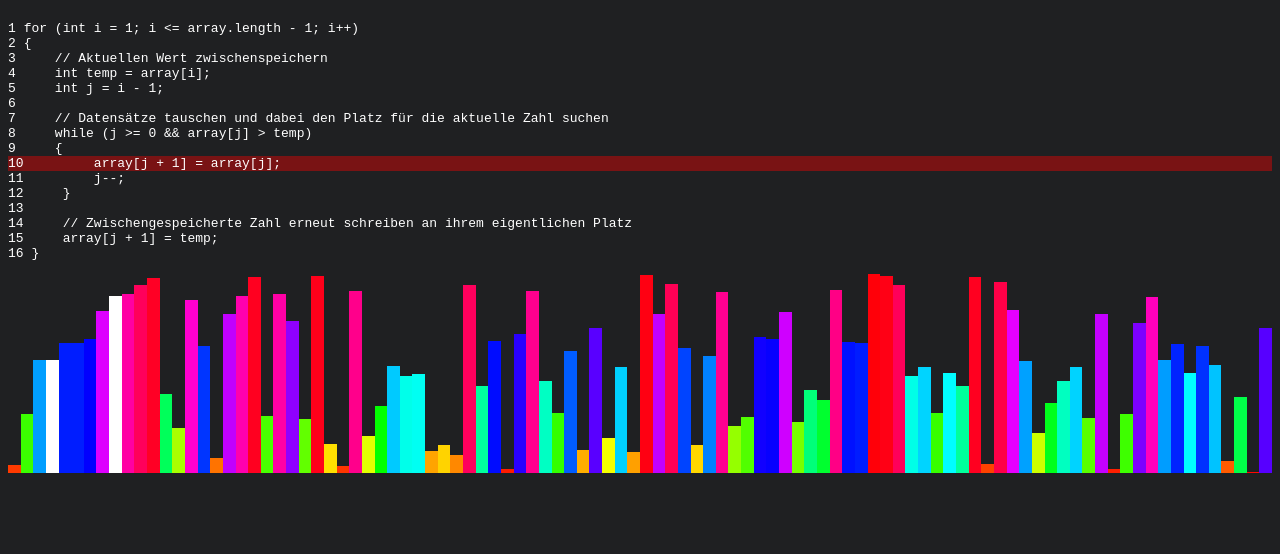
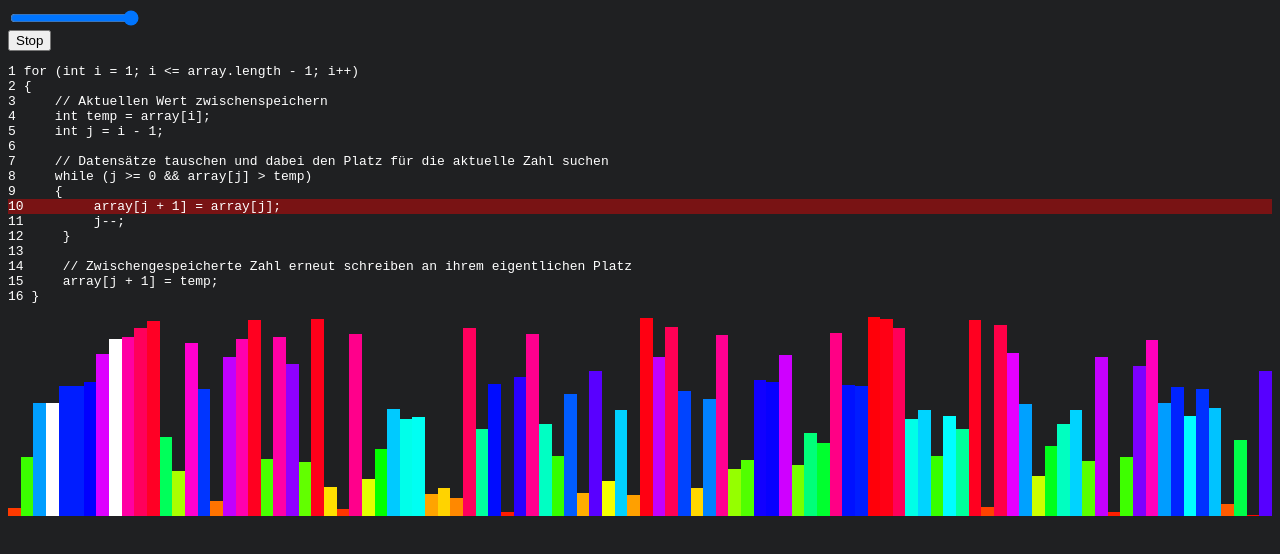
Before and after one commit to angelobreuer/insertionsort-visualizer, a React (Create React App) app: page / in a window 1280 px wide. Shown: the top 554 px of the page. Built offline with nearby package versions, Linux system fonts and the light colour scheme.

Commit message:
Add pause/resume

```diff
--- a/src/App.tsx
+++ b/src/App.tsx
@@ -34,9 +34,7 @@ function Bar(props: { value: number, width: number, highlight: boolean }) {
     width: props.width
   }
 
-  return <div className='bar' style={style}>
-
-  </div>
+  return <div className='bar' style={style}></div>
 }
 
 function generateValues(count: number) {
@@ -65,6 +63,11 @@ const code = `for (int i = 1; i <= array.length - 1; i++)
     // Zwischengespeicherte Zahl erneut schreiben an ihrem eigentlichen Platz
     array[j + 1] = temp;
 }`
+
+interface Config {
+  speed: number,
+  pause: boolean
+}
 
 interface StateInfo {
   line: number,
@@ -106,6 +109,22 @@ function Debugger(props: { line: number }) {
   </pre>
 }
 
+function PauseButton(props: { onToggle: (x: any) => void, paused: boolean }) {
+  return <button onClick={props.onToggle}>{props.paused ? 'Weiter' : 'Stop'}</button>
+}
+
+function SpeedSlider(props: { onChange: (x: number) => void }) {
+  return <div>
+    <input
+      className="speed-slider"
+      type="range"
+      onChange={x => props.onChange(x.target.valueAsNumber)}
+      min={0}
+      step={.1}
+      max={5}></input>
+  </div>
+}
+
 const generator = insertionSort(generateValues(100))
 
 interface State {
@@ -114,15 +133,15 @@ interface State {
   generator: Generator<StateInfo>,
   index: number,
   index2: number,
+  config: Config
 }
 
 function stateFactory(count: number) {
   const array = generateValues(count)
-  return { array, line: 0, generator: insertionSort(array), index: 0, index2: 0 }
+  return { array, line: 0, generator: insertionSort(array), index: 0, index2: 0, config: { pause: false, speed: 1 } }
 }
 
 const defaultState = stateFactory(100)
-const slowDownFactor = 2
 
 class App extends React.Component<{}, State>{
   constructor(props: {}) {
@@ -135,6 +154,11 @@ class App extends React.Component<{}, State>{
   }
 
   tick() {
+    if (this.state.config.pause) {
+      setTimeout(this.tick.bind(this), 100)
+      return
+    }
+
     const result = generator.next()
     const info: StateInfo = result.value
 
@@ -142,8 +166,8 @@ class App extends React.Component<{}, State>{
       return
     }
 
-    this.setState({ generator: this.state.generator, ...info })
-    setTimeout(this.tick.bind(this), info.delay * slowDownFactor)
+    this.setState({ generator: this.state.generator, ...info, config: this.state.config })
+    setTimeout(this.tick.bind(this), info.delay * (3 - Math.max(.1, Math.min(5, this.state.config.speed))))
   }
 
   render() {
@@ -152,6 +176,8 @@ class App extends React.Component<{}, State>{
 
     return (
       <div className="app">
+        <SpeedSlider onChange={x => this.setState({ ...this.state, config: { ...this.state.config, speed: x } })} />
+        <PauseButton onToggle={x => this.setState({ ...this.state, config: { ...this.state.config, pause: !this.state.config.pause } })} paused={this.state.config.pause} />
         <Debugger line={this.state.line} />
         <div className="container">
           {this.state.array.map((value, index) => <Bar highlight={index === this.state.index || index === this.state.index2} value={value} width={widthPerTile} />)}
```
